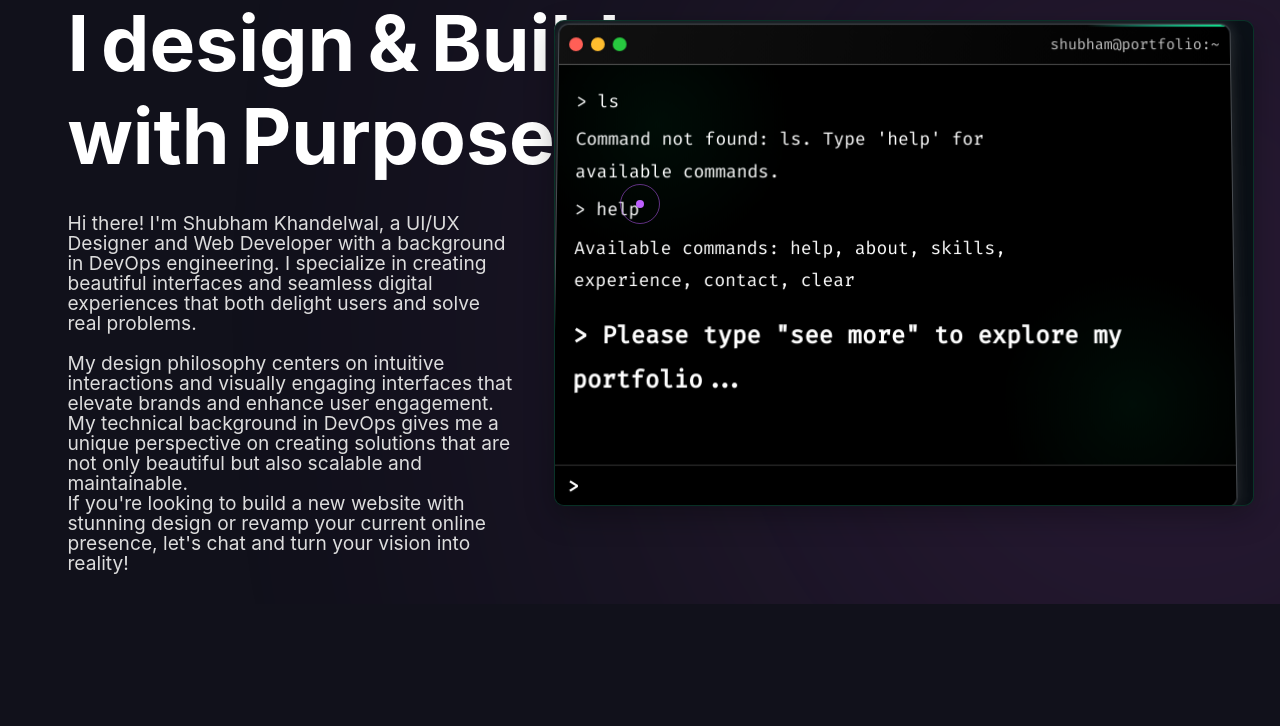
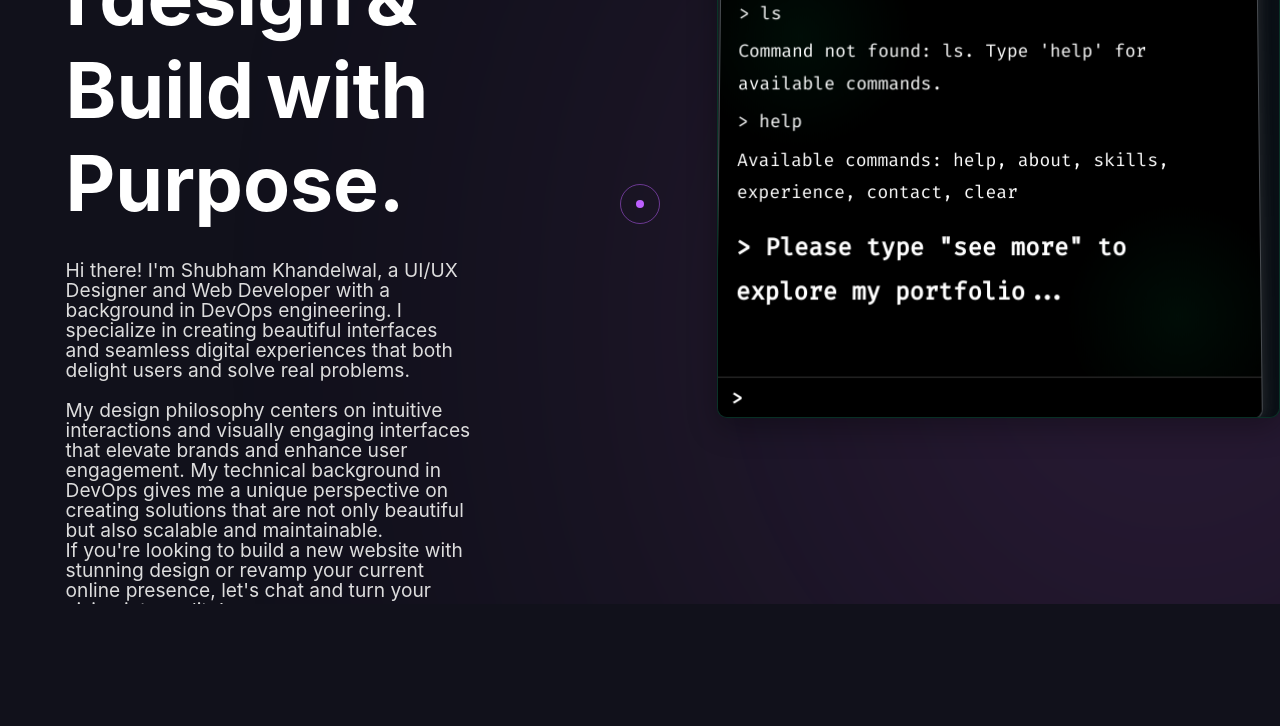
Before and after one commit to Shubham-Sharma-sk/ShubhamPortfolios, a website: page index.html in a window 1280 px wide. Shown: the part 196-922 px from the top of the page. Drawn offline with nearby package versions, Linux system fonts and the light colour scheme; files whose address does not match are found by name; a web font is replaced by a local one.

Commit message:
Fix: Add position-fix.css to correct terminal positioning in hero section

```diff
--- /dev/null
+++ b/css/position-fix.css
@@ -0,0 +1,38 @@
+/* Fix for terminal positioning issue - keeps original design */
+.hero-content-wrapper {
+  position: relative;
+  display: flex;
+  flex-direction: row;
+  align-items: flex-start;
+  min-height: 80vh;
+}
+
+.hero-content-wrapper .desktop-only {
+  width: 50%;
+}
+
+.hero-content-wrapper .terminal-container {
+  position: relative !important;
+  display: block !important;
+  width: 45% !important;
+  margin-top: 150px !important;
+  right: auto !important;
+  top: auto !important;
+}
+
+/* Responsive adjustments */
+@media screen and (max-width: 1024px) {
+  .hero-content-wrapper {
+    flex-direction: column;
+    align-items: center;
+  }
+
+  .hero-content-wrapper .desktop-only {
+    width: 100%;
+  }
+
+  .hero-content-wrapper .terminal-container {
+    width: 90% !important;
+    margin-top: 2rem !important;
+  }
+}
--- a/index.html
+++ b/index.html
@@ -33,6 +33,7 @@
   <link rel="stylesheet" href="css/terminal-suggestion.css" />
   <link rel="stylesheet" href="css/enhanced-terminal.css" />
   <link rel="stylesheet" href="css/terminal-colors.css" />
+  <link rel="stylesheet" href="css/position-fix.css" />
 
   <!-- Google Fonts -->
   <link rel="stylesheet" href="https://fonts.googleapis.com/css2?family=Passions+Conflict&family=Orbitron&family=Fira+Code&family=Six+Caps" />
```
